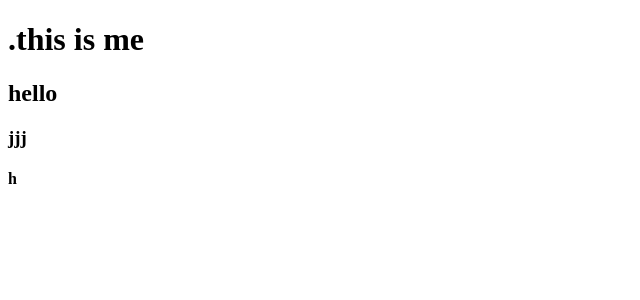
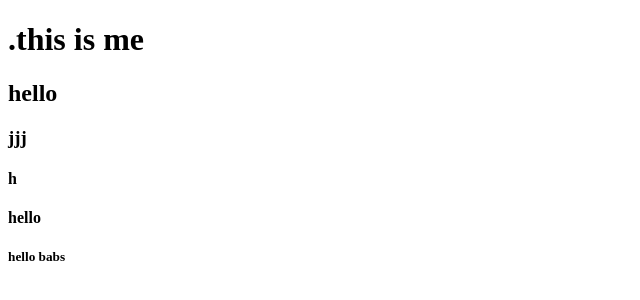
Before and after one commit to b4bekkie/quiz-app, a plain HTML site: page index.html in a window 1280 px wide. Shown: the whole page, without its empty margins (0-640 px from the left). Drawn offline with Linux system fonts and the light colour scheme.

Commit message:
i have again changed

```diff
--- a/index.html
+++ b/index.html
@@ -11,6 +11,8 @@
     <h2> hello </h2>
     <h3>jjj</h3>
     <h4>h</h4>
+    <h4> hello</h4>
+    <h5>hello babs</h5>
 
 </body>
 </html>
```
